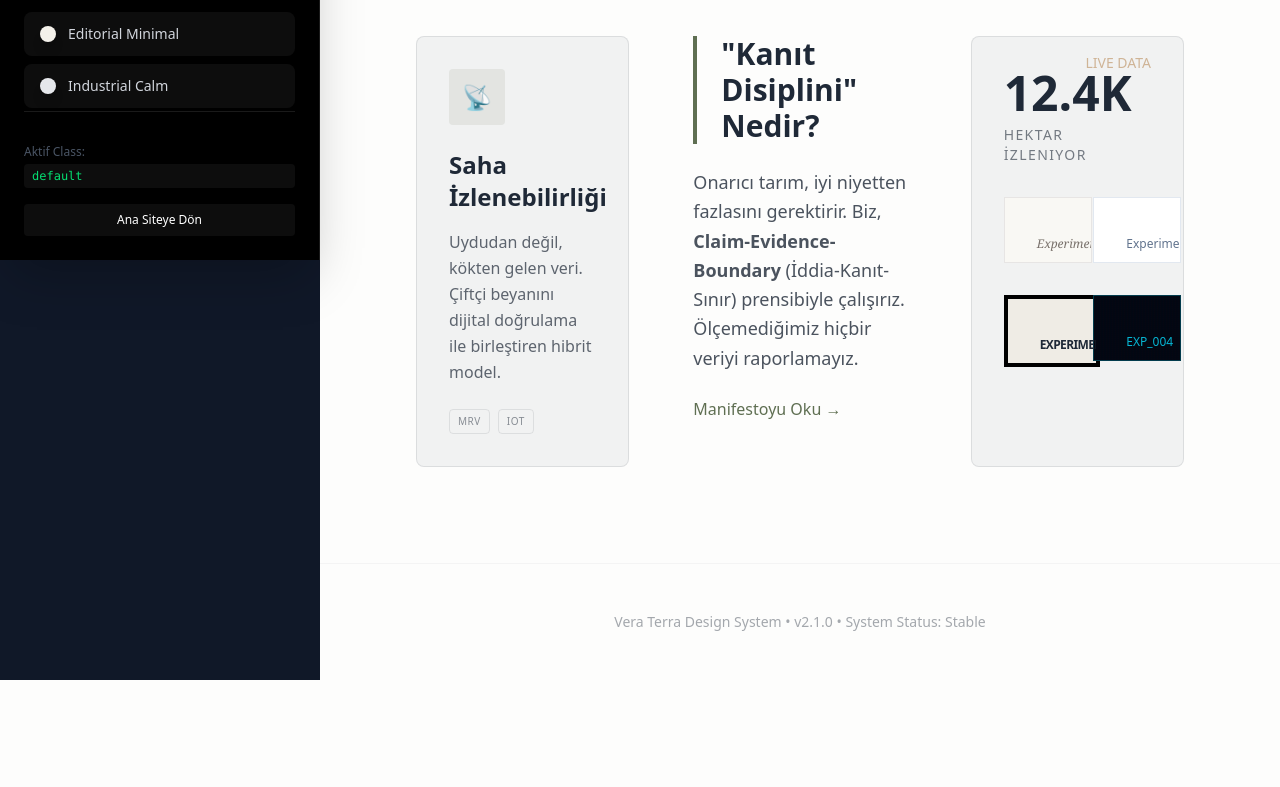
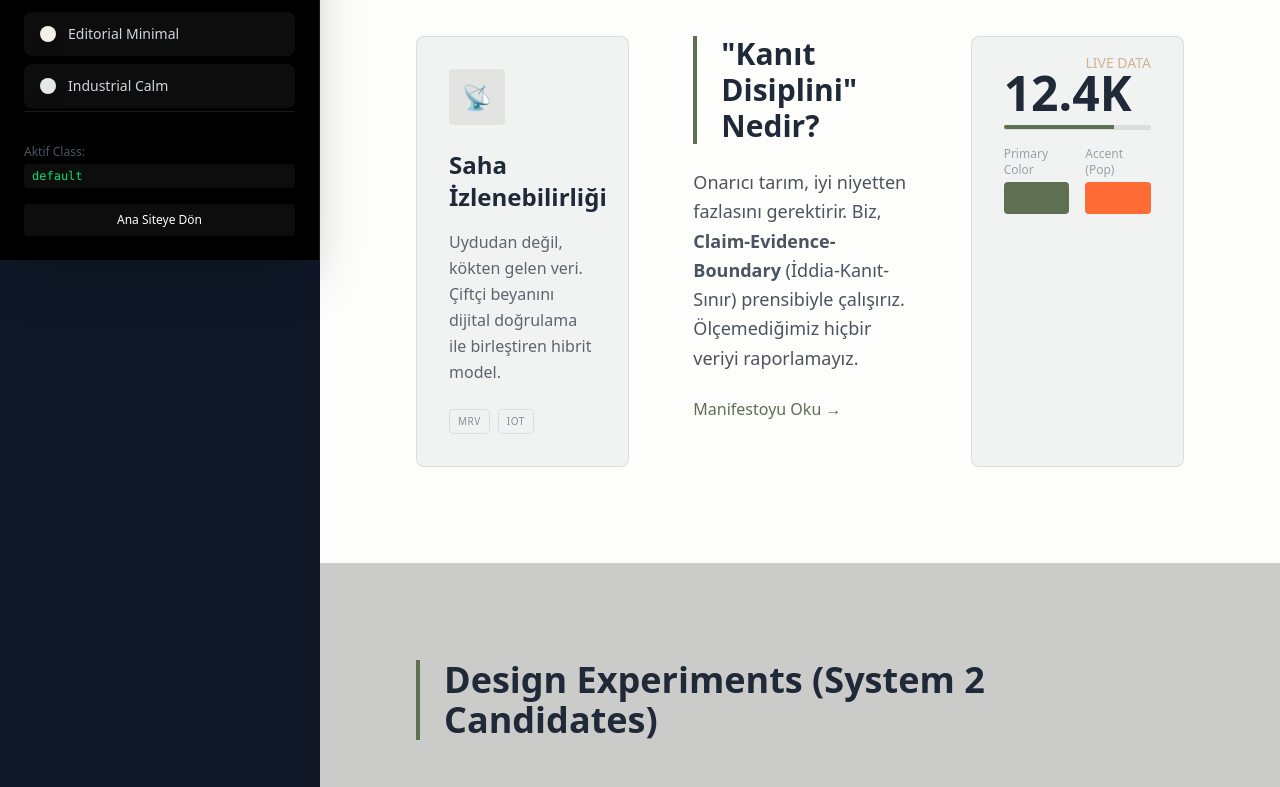
Before and after one commit to sanskript13/vera-terra-g3ph, a Next.js app: page /tasarim-lab in a window 1280 px wide. Shown: the part 540-1327 px from the top of the page. Before the commit the page ends 1220 px from the top, so only its background shows below. Built offline with nearby package versions, Linux system fonts and the light colour scheme.

Commit message:
fix(design-lab): refactor layout to highlight new experiments

```diff
--- a/app/tasarim-lab/page.tsx
+++ b/app/tasarim-lab/page.tsx
@@ -145,36 +145,59 @@ export default function DesignLabPage() {
                                         <span className="text-5xl" style={{ fontWeight: 'var(--font-heading-weight)' }}>12.4K</span>
                                         <span className="text-sm font-mono opacity-60 mb-1 absolute -right-0 -top-4 text-[var(--color-neon-orange)]">LIVE DATA</span>
                                     </div>
-                                    <div className="text-sm opacity-60 uppercase tracking-widest">Hektar İzleniyor</div>
+                                    <div className="h-1 w-full bg-[var(--foreground)]/10 overflow-hidden" style={{ borderRadius: 'var(--radius-sm)' }}>
+                                        <div className="h-full w-3/4 bg-[var(--color-neon-blue)]"></div>
                                     </div>
+
+                                    <div className="grid grid-cols-2 gap-4 pt-4 border-t border-[var(--foreground)]/10">
+                                        <div>
+                                            <div className="text-xs opacity-40 mb-1">Primary Color</div>
+                                            <div className="h-8 w-full bg-[var(--color-neon-blue)]" style={{ borderRadius: 'var(--radius-sm)' }}></div>
+                                        </div>
+                                        <div>
+                                            <div className="text-xs opacity-40 mb-1">Accent (Pop)</div>
+                                            <div className="h-8 w-full bg-[var(--color-accent-pop)]" style={{ borderRadius: 'var(--radius-sm)' }}></div>
+                                        </div>
+                                    </div>
+                                </div>
+                            </div>
+                        </div>
+                    </section>
+
+                    {/* NEW EXPERIMENTS SECTION */}
+                    <section className="py-24 px-12 md:px-24 bg-black/20 border-t border-white/10">
+                        <div className="max-w-7xl mx-auto">
+                            <h2 className="text-4xl mb-12 border-l-4 border-[var(--color-neon-blue)] pl-6" style={{ fontWeight: 'var(--font-heading-weight)' }}>
+                                Design Experiments (System 2 Candidates)
+                            </h2>
 
                             <div className="grid grid-cols-1 md:grid-cols-2 gap-8">
                                 {/* Design 1 */}
                                 <Link href="/tasarim-lab/organic-luxury" className="block group">
-                                        <div className="border border-stone-200 bg-[#F9F8F4] p-8 aspect-[4/3] flex flex-col justify-between transition-all hover:shadow-xl relative overflow-hidden">
+                                    <div className="border border-stone-200 bg-[#F9F8F4] p-8 aspect-video flex flex-col justify-between transition-all hover:shadow-xl relative overflow-hidden group-hover:scale-[1.01] duration-500">
                                         <div className="absolute inset-0 bg-[url('/assets/coiumler/organic_luxury_hero_v2.png')] bg-cover bg-center opacity-0 group-hover:opacity-100 transition-opacity duration-700"></div>
                                         <div className="relative z-10">
-                                                <span className="text-xs font-serif italic text-stone-500">Experiment 001</span>
-                                                <h3 className="text-3xl font-serif text-stone-800 mt-2 group-hover:text-white transition-colors">Organic Luxury</h3>
+                                            <span className="text-xs font-serif italic text-stone-500 bg-white/50 px-2 py-1 backdrop-blur-md">Experiment 001</span>
+                                            <h3 className="text-3xl font-serif text-stone-800 mt-2 group-hover:text-white transition-colors bg-white/50 group-hover:bg-black/20 inline-block px-2">Organic Luxury</h3>
                                         </div>
                                         <div className="relative z-10 flex justify-between items-end">
-                                                <span className="text-xs tracking-widest uppercase text-stone-400 group-hover:text-white/80">Silent / Editorial</span>
-                                                <span className="w-8 h-8 rounded-full border border-stone-300 flex items-center justify-center group-hover:bg-white group-hover:text-stone-900 transition-all">→</span>
+                                            <span className="text-xs tracking-widest uppercase text-stone-400 group-hover:text-white/80 bg-white/80 group-hover:bg-transparent px-2">Silent / Editorial</span>
+                                            <span className="w-10 h-10 rounded-full border border-stone-300 flex items-center justify-center bg-white text-stone-900 group-hover:bg-stone-800 group-hover:text-white transition-all shadow-lg">→</span>
                                         </div>
                                     </div>
                                 </Link>
 
                                 {/* Design 2 */}
                                 <Link href="/tasarim-lab/precision-ag" className="block group">
-                                        <div className="border border-slate-200 bg-white p-8 aspect-[4/3] flex flex-col justify-between transition-all hover:shadow-xl hover:shadow-cyan-500/20 relative overflow-hidden">
+                                    <div className="border border-slate-200 bg-white p-8 aspect-video flex flex-col justify-between transition-all hover:shadow-xl hover:shadow-cyan-500/20 relative overflow-hidden group-hover:scale-[1.01] duration-500">
                                         <div className="absolute inset-0 bg-[url('/assets/coiumler/precision_ag_hero_v2.png')] bg-cover bg-center opacity-0 group-hover:opacity-100 transition-opacity duration-700"></div>
                                         <div className="relative z-10">
-                                                <span className="text-xs font-mono text-slate-500">Experiment 002</span>
-                                                <h3 className="text-3xl font-sans font-medium text-slate-900 mt-2 group-hover:text-white">Precision Ag</h3>
+                                            <span className="text-xs font-mono text-slate-500 bg-slate-100 px-2 py-1">Experiment 002</span>
+                                            <h3 className="text-3xl font-sans font-medium text-slate-900 mt-2 group-hover:text-white bg-slate-50 group-hover:bg-black/20 inline-block px-2">Precision Ag</h3>
                                         </div>
                                         <div className="relative z-10 flex justify-between items-end">
-                                                <span className="text-xs tracking-widest uppercase text-slate-400 group-hover:text-white/80">Tech / SaaS</span>
-                                                <span className="w-8 h-8 rounded-md border border-slate-200 flex items-center justify-center group-hover:bg-[#10B981] group-hover:border-[#10B981] group-hover:text-white transition-all">
+                                            <span className="text-xs tracking-widest uppercase text-slate-400 group-hover:text-white/80 bg-white group-hover:bg-transparent px-2">Tech / SaaS</span>
+                                            <span className="w-10 h-10 rounded-md border border-slate-200 flex items-center justify-center bg-white text-slate-900 group-hover:bg-[#10B981] group-hover:border-[#10B981] group-hover:text-white transition-all shadow-lg">
                                                 <span className="font-mono text-[10px]">GO</span>
                                             </span>
                                         </div>
@@ -183,41 +206,38 @@ export default function DesignLabPage() {
 
                                 {/* Design 3 */}
                                 <Link href="/tasarim-lab/raw-earth" className="block group">
-                                        <div className="border-4 border-black bg-[#EFECE5] p-8 aspect-[4/3] flex flex-col justify-between transition-all hover:bg-black hover:text-[#CCFF00] relative overflow-hidden">
+                                    <div className="border-4 border-black bg-[#EFECE5] p-8 aspect-video flex flex-col justify-between transition-all hover:bg-black hover:text-[#CCFF00] relative overflow-hidden group-hover:scale-[1.01] duration-500">
                                         <div className="absolute inset-0 bg-[url('/assets/coiumler/raw_earth_hero.png')] bg-cover bg-center opacity-0 group-hover:opacity-40 transition-opacity duration-100 grayscale"></div>
                                         <div className="relative z-10">
-                                                <span className="text-xs font-black uppercase tracking-tighter">Experiment 003</span>
+                                            <span className="text-xs font-black uppercase tracking-tighter bg-[#CCFF00] text-black px-2 py-1">Experiment 003</span>
                                             <h3 className="text-4xl font-black uppercase mt-2 leading-[0.8]">Raw<br />Earth</h3>
                                         </div>
                                         <div className="relative z-10 flex justify-between items-end">
-                                                <span className="text-xs font-bold uppercase tracking-widest">Brutalist / Wild</span>
-                                                <span className="text-2xl font-black">↗</span>
+                                            <span className="text-xs font-bold uppercase tracking-widest bg-white/80 px-2 group-hover:text-black">Brutalist / Wild</span>
+                                            <span className="text-4xl font-black">↗</span>
                                         </div>
                                     </div>
                                 </Link>
 
                                 {/* Design 4 */}
                                 <Link href="/tasarim-lab/futuristic" className="block group">
-                                        <div className="border border-[#06B6D4]/30 bg-[#030712] p-8 aspect-[4/3] flex flex-col justify-between transition-all hover:border-[#00FF9D] relative overflow-hidden">
+                                    <div className="border border-[#06B6D4]/30 bg-[#030712] p-8 aspect-video flex flex-col justify-between transition-all hover:border-[#00FF9D] relative overflow-hidden group-hover:scale-[1.01] duration-500">
                                         <div className="absolute inset-0 bg-[url('/assets/coiumler/futuristic_hero.png')] bg-cover bg-center opacity-0 group-hover:opacity-100 transition-opacity duration-700"></div>
-                                            {/* Scanline overlay */}
                                         <div className="absolute inset-0 bg-[linear-gradient(rgba(18,16,16,0)_50%,rgba(0,0,0,0.25)_50%),linear-gradient(90deg,rgba(255,0,0,0.06),rgba(0,255,0,0.02),rgba(0,0,255,0.06))] bg-[length:100%_2px,3px_100%] opacity-20 pointer-events-none"></div>
 
                                         <div className="relative z-10">
-                                                <span className="text-xs font-mono text-[#06B6D4]">EXP_004</span>
-                                                <h3 className="text-3xl font-mono text-[#E0F2FE] mt-2 group-hover:text-[#00FF9D] text-shadow-neon">Futuristic</h3>
+                                            <span className="text-xs font-mono text-[#06B6D4] border border-[#06B6D4] px-2 py-1 bg-black/50">EXP_004</span>
+                                            <h3 className="text-3xl font-mono text-[#E0F2FE] mt-2 group-hover:text-[#00FF9D] text-shadow-neon bg-black/50 inline-block px-2">Futuristic</h3>
                                         </div>
                                         <div className="relative z-10 flex justify-between items-end">
-                                                <span className="text-xs tracking-widest uppercase text-[#06B6D4]/70">Cyber / Space</span>
-                                                <span className="w-8 h-8 border border-[#06B6D4] flex items-center justify-center group-hover:bg-[#06B6D4] group-hover:text-black transition-all">
+                                            <span className="text-xs tracking-widest uppercase text-[#06B6D4]/70 bg-black/80 px-2">Cyber / Space</span>
+                                            <span className="w-10 h-10 border border-[#06B6D4] flex items-center justify-center text-[#06B6D4] group-hover:bg-[#06B6D4] group-hover:text-black transition-all shadow-[0_0_10px_#06B6D4]">
                                                 +
                                             </span>
                                         </div>
                                     </div>
                                 </Link>
                             </div>
-                            </div>
-
                         </div>
                     </section>
 
```
Lines whose indentation alone changed are shown as unchanged.
